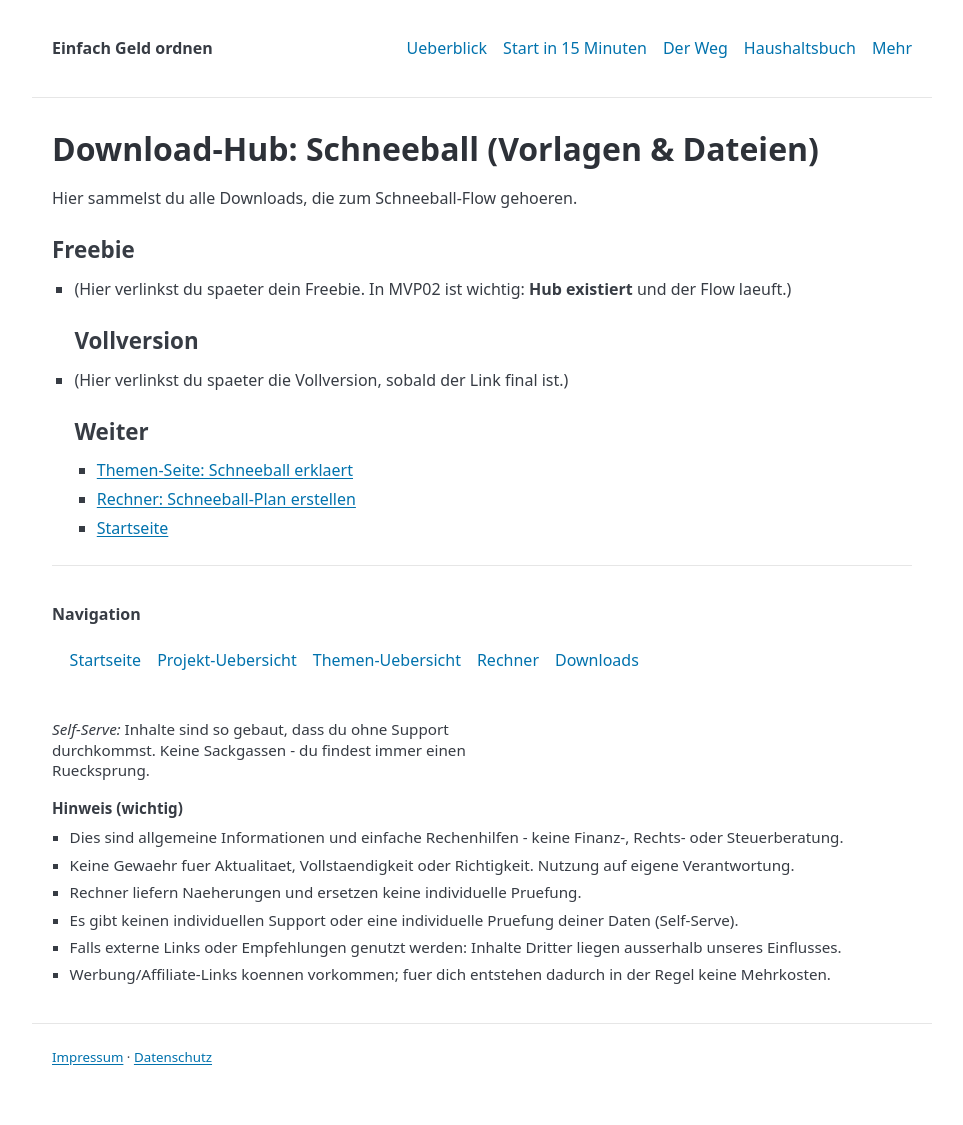
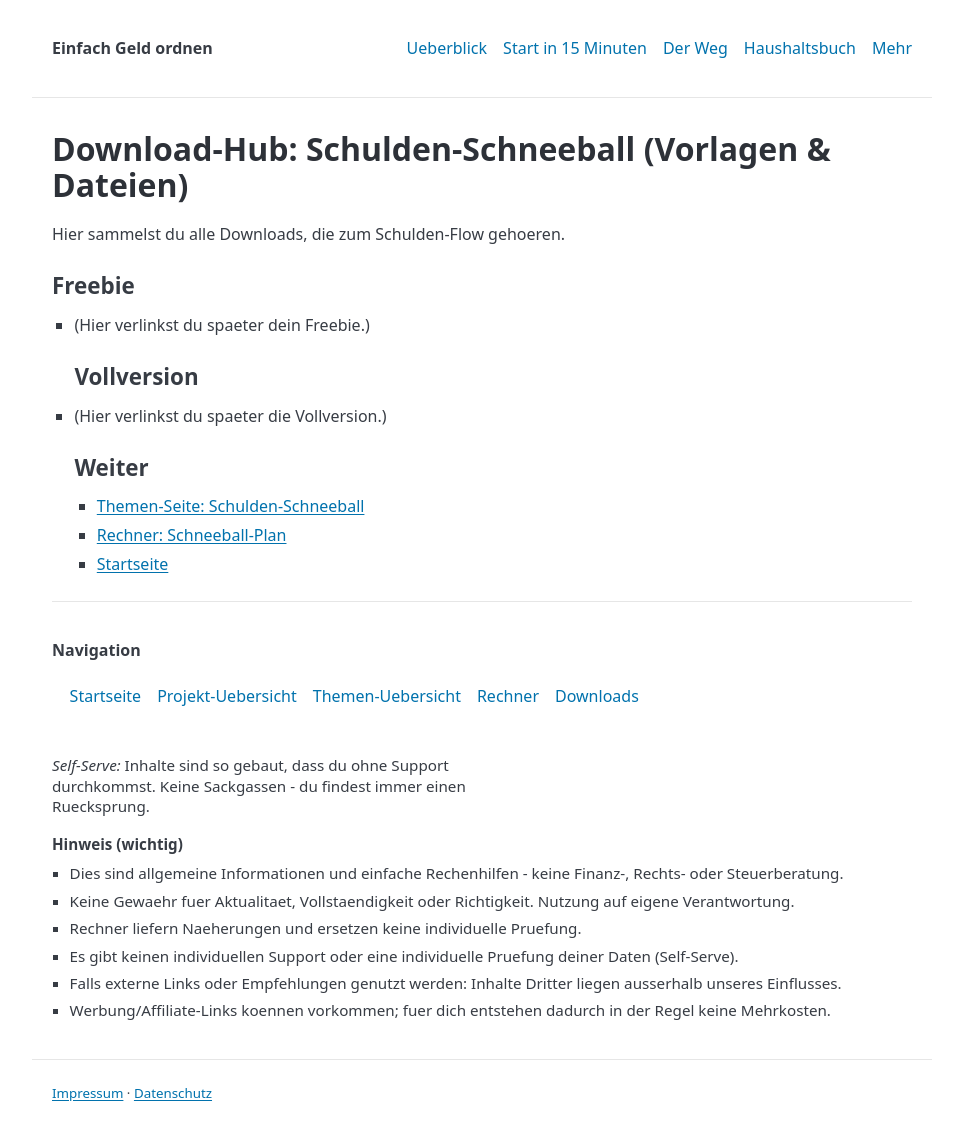
Before and after one commit to gluecklich-tools/einfach-geld-ordnen, a Jekyll site: the page built from seiten/download-hub-schulden-schneeball.md, in a window 1280 px wide. Shown: the whole page, without its empty margins (158-1121 px from the left). Built offline with Jekyll 4.4.1, drawn with Linux system fonts in a browser that asks for light colours; before the commit the page ends 1089 px from its top, so only the background shows below that.

Commit message:
MVP02 chunk7: schulden-schneeball + rechner + download-hub

```diff
--- a/seiten/download-hub-schulden-schneeball.md
+++ b/seiten/download-hub-schulden-schneeball.md
@@ -1,16 +1,16 @@
 ---
 layout: default
-title: Download-Hub Schneeball
+title: Download-Hub Schulden Schneeball
 permalink: /seiten/download-hub-schulden-schneeball.html
 ---
-# Download-Hub: Schneeball (Vorlagen & Dateien)
-Hier sammelst du alle Downloads, die zum Schneeball-Flow gehoeren.
+# Download-Hub: Schulden-Schneeball (Vorlagen & Dateien)
+Hier sammelst du alle Downloads, die zum Schulden-Flow gehoeren.
 ## Freebie
-* (Hier verlinkst du spaeter dein Freebie. In MVP02 ist wichtig: **Hub existiert** und der Flow laeuft.)
+* (Hier verlinkst du spaeter dein Freebie.)
 ## Vollversion
-* (Hier verlinkst du spaeter die Vollversion, sobald der Link final ist.)
+* (Hier verlinkst du spaeter die Vollversion.)
 ## Weiter
-1. [Themen-Seite: Schneeball erklaert]({{ site.baseurl }}/seiten/schuldenfrei-schneeball.html)
-2. [Rechner: Schneeball-Plan erstellen]({{ site.baseurl }}/seiten/rechner-schulden-schneeball.html)
+1. [Themen-Seite: Schulden-Schneeball]({{ site.baseurl }}/seiten/schulden-schneeball.html)
+2. [Rechner: Schneeball-Plan]({{ site.baseurl }}/seiten/rechner-schulden-schneeball.html)
 3. [Startseite]({{ site.baseurl }}/index.html)
 {% include no_sackgasse_footer.html %}
```
Also changed, not shown: seiten/rechner-schulden-schneeball.md (+72 -44 lines), seiten/schulden-schneeball.md (added, +20 -0 lines).
